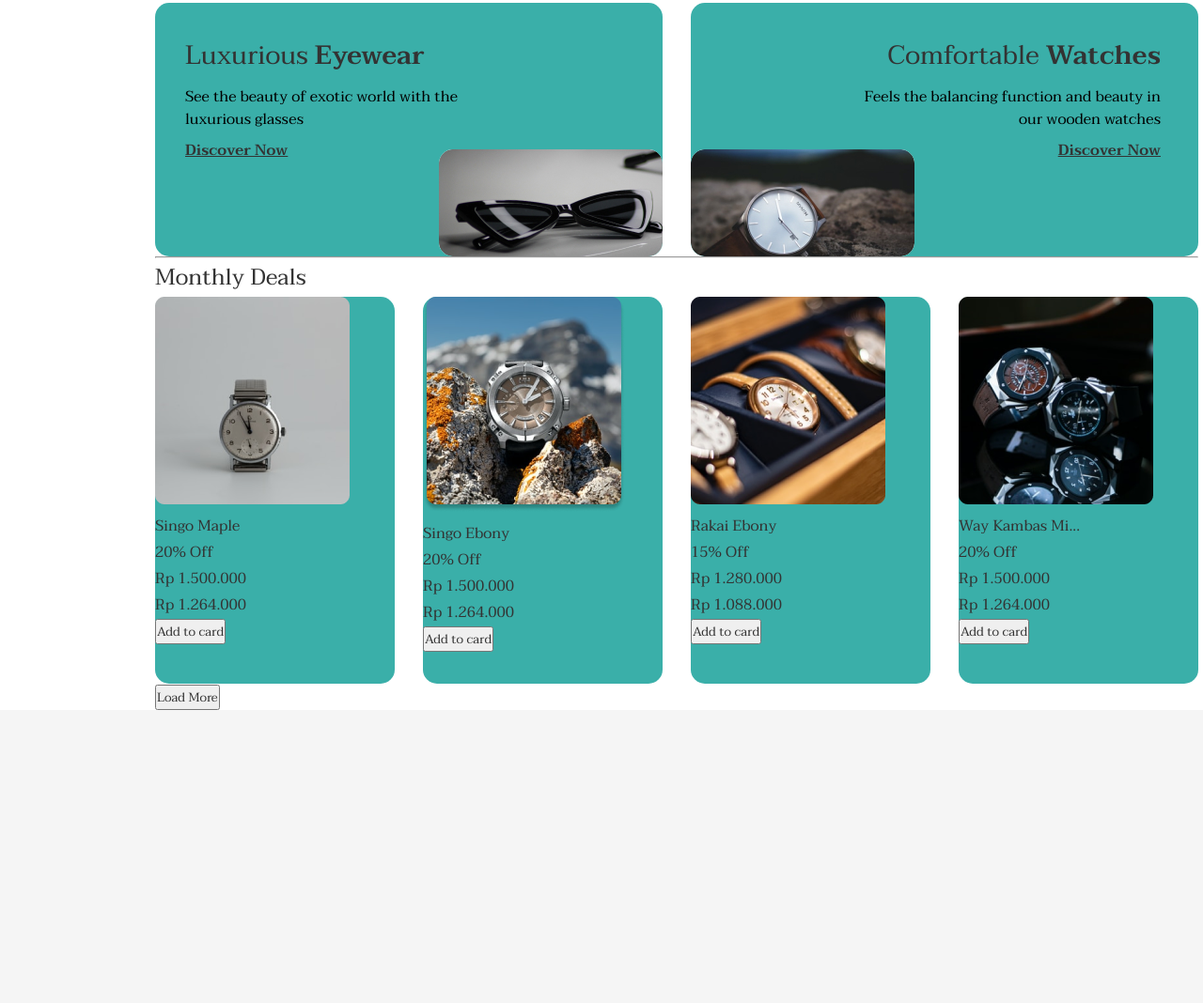
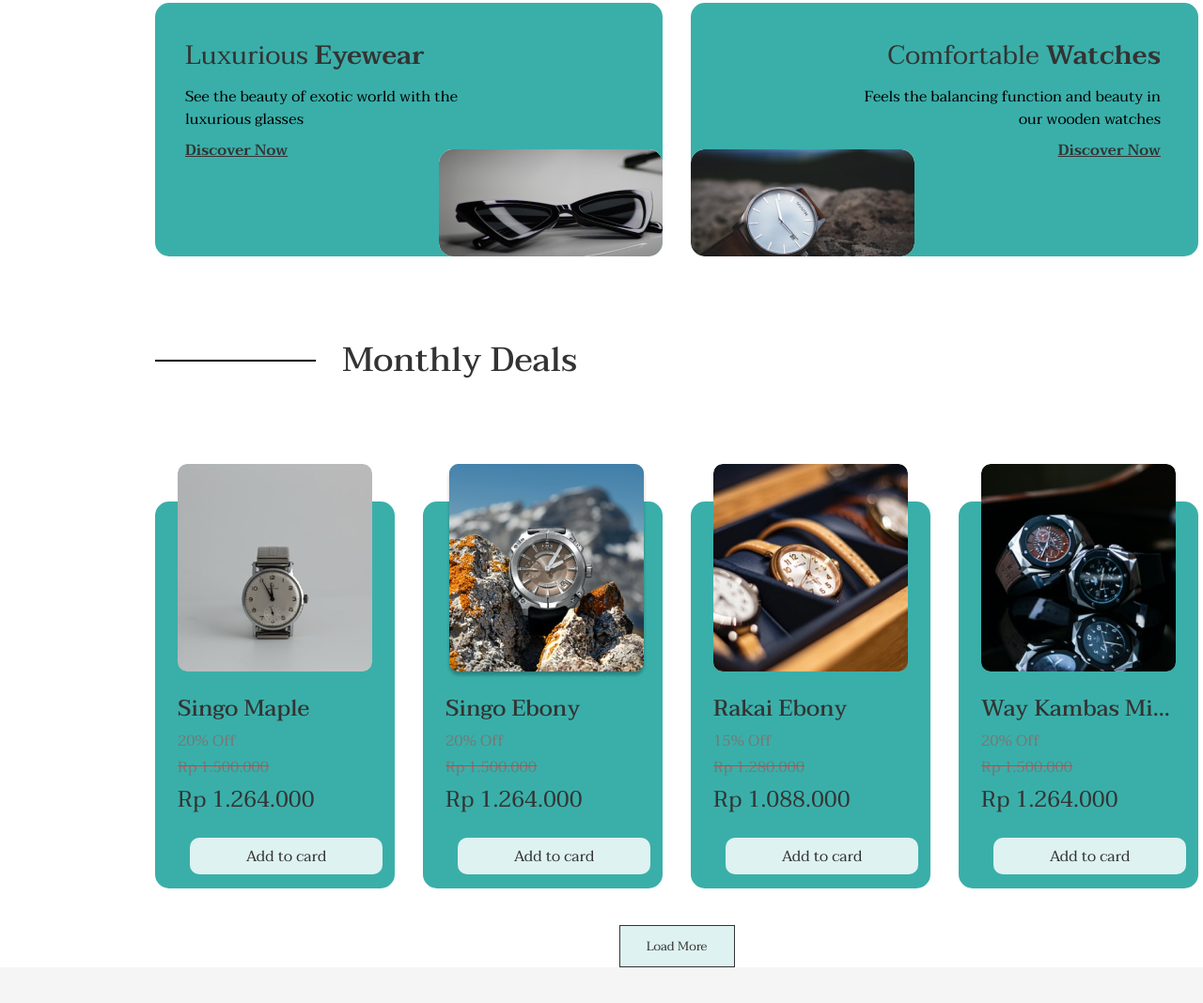
Before and after one commit to Pavlo-Zubovych/P.Code_finalProject, a plain HTML site: page index.html in a window 1280 px wide. Shown: the part 897-1965 px from the top of the page at 94% size. Before the commit the page ends 1653 px from the top, so only its background shows below. Drawn offline with Linux system fonts and the light colour scheme.

Commit message:
added all styles for section Monthly Deals

```diff
--- a/css/style.sass
+++ b/css/style.sass
@@ -219,11 +219,70 @@ nav
             text-align: right
 
 .second-monthly-deals
+    margin-top: 80px
+
+    hr
+        display: inline-block
+        width: 171px
+        border: 1px solid #000000
+        margin-bottom: 10px
+
+    h2
+        display: inline-block
+        font-weight: 500
+        font-size: 36px
+        margin: 0 0 120px 24px
     .item-card
         width: 255px
         height: 412px
         border-radius: 15px
+        padding: 0 0 0 24px
 
-.prise-off
-.underlined
-.prise
+        img
+            position: absolute
+            top: -40px
+            border-radius: 10px
+
+        img:hover
+            box-shadow: 0px 4px 4px rgba(0, 0, 0, 0.25)
+
+        h4
+            margin: 200px 0 0 0
+            font-weight: 500
+            font-size: 24px
+
+        .prise-off
+            margin: 0
+            padding: 0
+            font-size: 16px
+            color: #777
+
+        .underlined
+            font-size: 16px
+            color: #777
+            text-decoration: line-through
+            text-decoration-color: #D93F3F
+
+        .prise
+            font-size: 24px
+
+        button
+            margin-top: 20px
+            width: 205px
+            height: 39px
+            background: #DEF2F1
+            border-radius: 10px
+            border: none
+
+            font-size: 16px
+            line-height: 24px
+
+            text-align: center
+
+    button
+        height: 45px
+        width: 123px
+        background: #DEF2F1
+        border: 1px solid #333333
+        margin: 39px auto
+        display: block
```
Also changed, not shown: css/style.css, 1 other file.
